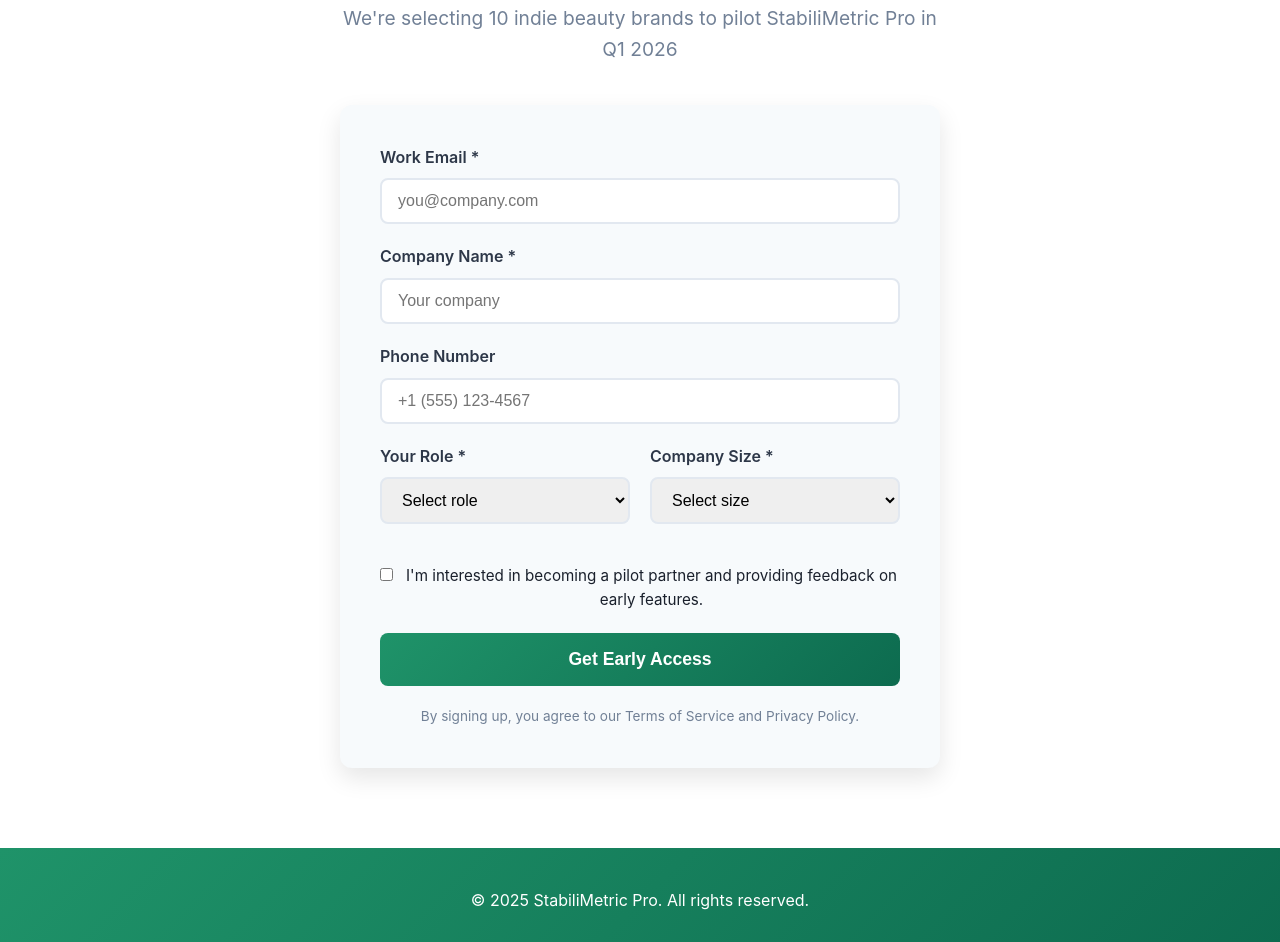
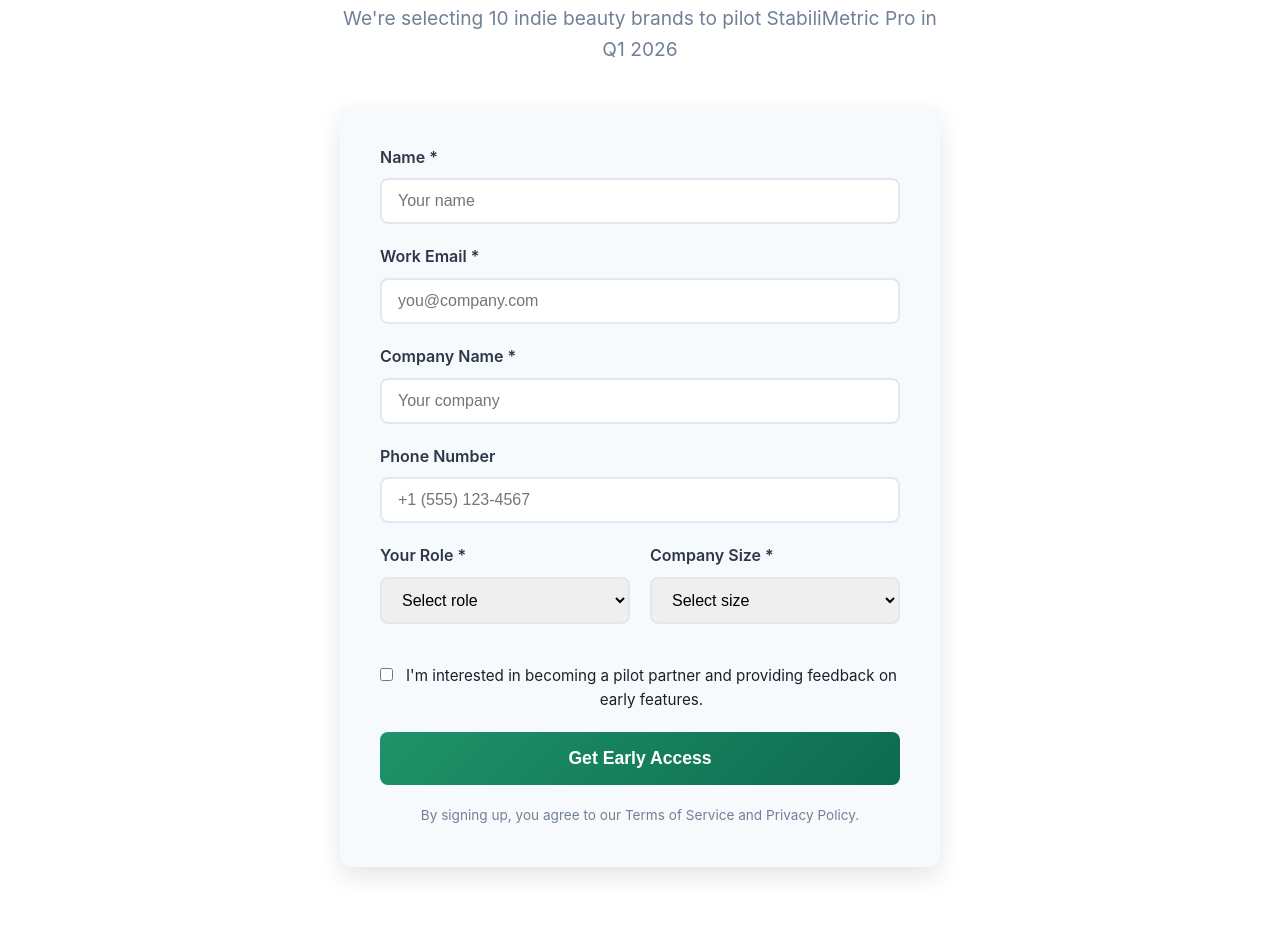
Before and after one commit to nelsjoanna/simple-landing-page, a plain HTML site: page index.html in a window 1280 px wide. Shown: the part 1756-2698 px from the top of the page. Drawn offline with Linux system fonts and the light colour scheme.

Commit message:
Add name input field to waitlist form in index.html

```diff
--- a/index.html
+++ b/index.html
@@ -349,6 +349,11 @@
                     <form name="waitlist" method="POST" action="https://formspree.io/f/xaqwayye">
 
                         <div class="form-group">
+                            <label for="name">Name *</label>
+                            <input type="text" id="name" name="name" placeholder="Your name" required />
+                        </div>
+
+                        <div class="form-group">
                             <label for="email">Work Email *</label>
                             <input type="email" id="email" name="email" placeholder="you@company.com" required />
                         </div>
```
